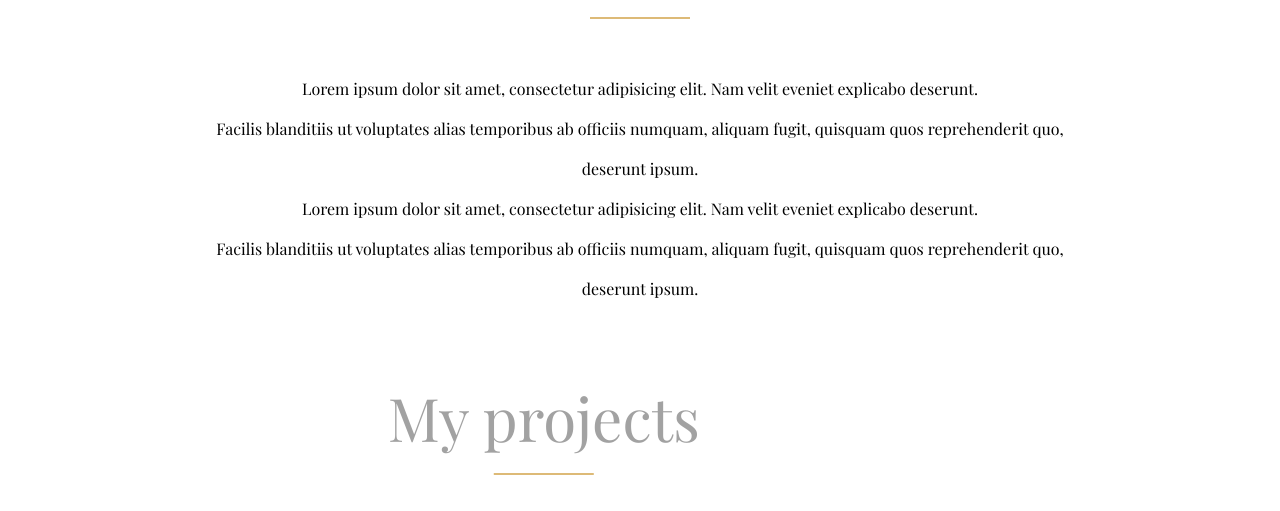
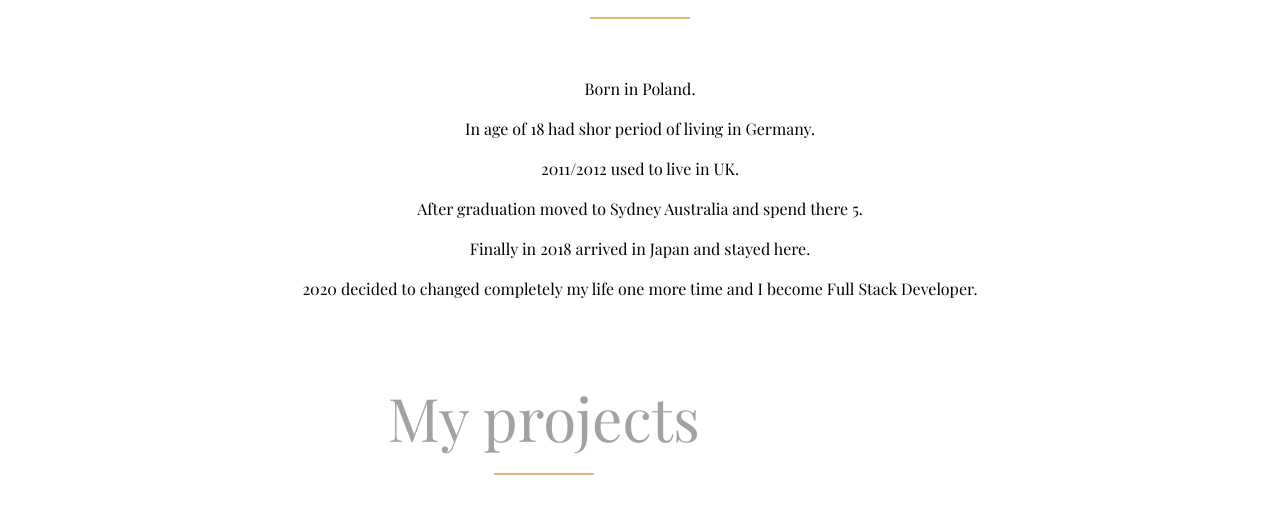
Before and after one commit to Lukaszk01/profile, a plain HTML site: page index.html in a window 1280 px wide. Shown: the part 855-1366 px from the top of the page. Drawn offline with nearby package versions, Linux system fonts and the light colour scheme.

Commit message:
main text added

```diff
--- a/index.html
+++ b/index.html
@@ -55,12 +55,12 @@
 </div>
 <div class="about-me text-center mb-3 mt-3">
   <h2>About me</h2>
-  <p>Lorem ipsum dolor sit amet, consectetur adipisicing elit. Nam velit eveniet explicabo deserunt.</p>
-  <p>Facilis blanditiis ut voluptates alias temporibus ab officiis numquam, aliquam fugit, quisquam quos reprehenderit quo,</p>
-  <p>deserunt ipsum.</p>
-  <p>Lorem ipsum dolor sit amet, consectetur adipisicing elit. Nam velit eveniet explicabo deserunt.</p>
-  <p>Facilis blanditiis ut voluptates alias temporibus ab officiis numquam, aliquam fugit, quisquam quos reprehenderit quo,</p>
-  <p>deserunt ipsum.</p>
+  <p>Born in Poland.</p>
+  <p>In age of 18 had shor period of living in Germany.</p>
+  <p>2011/2012 used to live in UK.</p>
+  <p>After graduation moved to Sydney Australia and spend there 5.</p>
+  <p>Finally in 2018 arrived in Japan and stayed here.</p>
+  <p>2020 decided to changed completely my life one more time and I become Full Stack Developer.</p>
 </div>
 <div class="p-project text-center mb-3 mt-3">
   <h2>My projects</h2>
```
